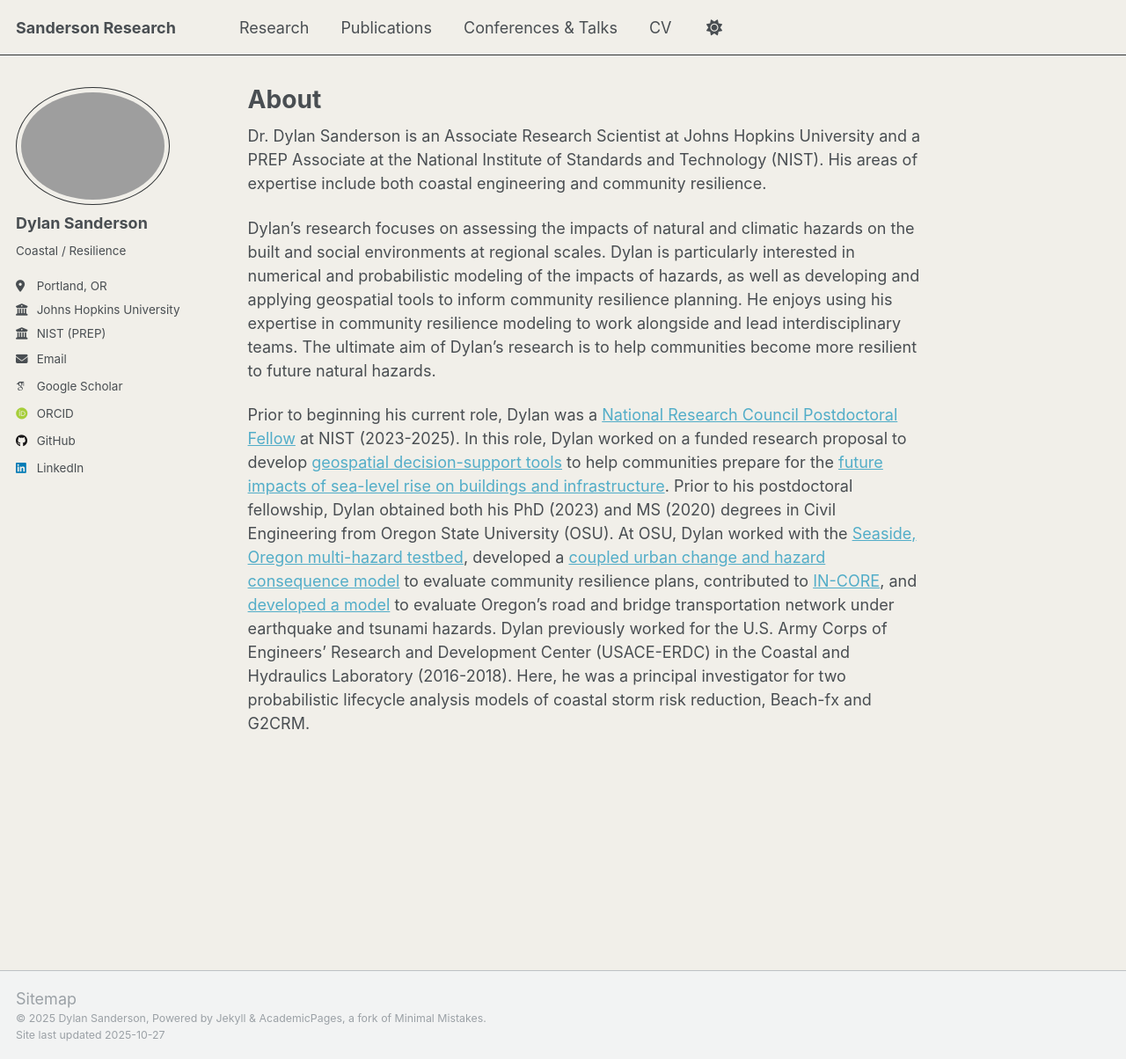
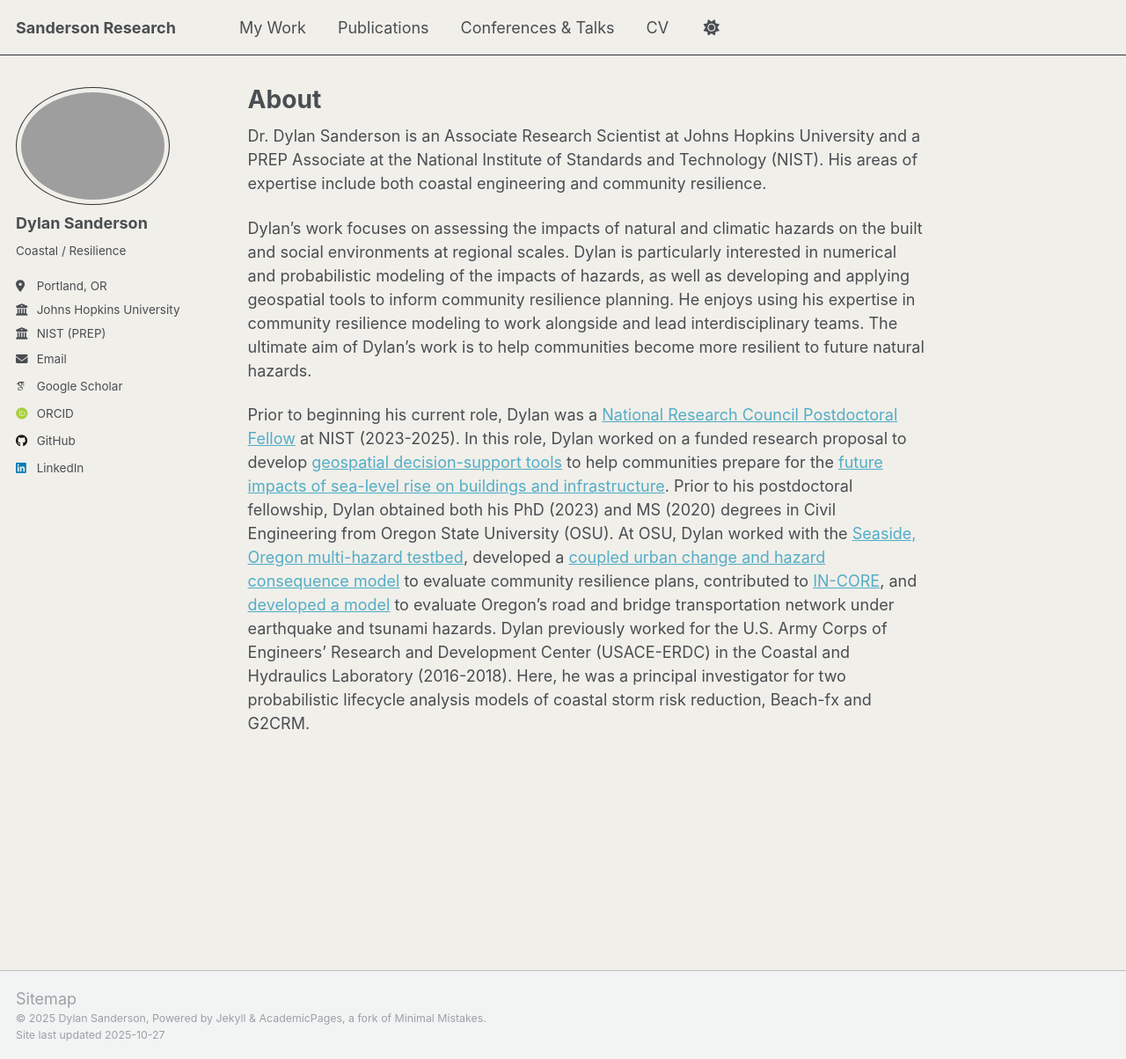
Before and after one commit to 22dylan/22dylan.github.io, a Jekyll site: the page built from _pages/about.md, in a window 1280 px wide and 1204 px high. Shown: the whole window at 88% size. Built offline with Jekyll 4.4.1, drawn with Linux system fonts in a browser that asks for light colours; some web fonts are replaced; a script that is not in the unit is left out.

Commit message:
test change "research" to "work"

```diff
--- a/_pages/about.md
+++ b/_pages/about.md
@@ -15,7 +15,7 @@ And here is the body.
 
 Dr. Dylan Sanderson is an Associate Research Scientist at Johns Hopkins University and a PREP Associate at the National Institute of Standards and Technology (NIST). His areas of expertise include both coastal engineering and community resilience.
 
-Dylan's research focuses on assessing the impacts of natural and climatic hazards on the built and social environments at regional scales. Dylan is particularly interested in numerical and probabilistic modeling of the impacts of hazards, as well as developing and applying geospatial tools to inform community resilience planning. He enjoys using his expertise in community resilience modeling to work alongside and lead interdisciplinary teams. The ultimate aim of Dylan's research is to help communities become more resilient to future natural hazards.
+Dylan's work focuses on assessing the impacts of natural and climatic hazards on the built and social environments at regional scales. Dylan is particularly interested in numerical and probabilistic modeling of the impacts of hazards, as well as developing and applying geospatial tools to inform community resilience planning. He enjoys using his expertise in community resilience modeling to work alongside and lead interdisciplinary teams. The ultimate aim of Dylan's work is to help communities become more resilient to future natural hazards.
 
 Prior to beginning his current role, Dylan was a [National Research Council Postdoctoral Fellow](https://www.nationalacademies.org/our-work/rap/nrc-research-associateship-programs) at NIST (2023-2025). In this role, Dylan worked on a funded research proposal to develop [geospatial decision-support tools](https://zenodo.org/records/15120769) to help communities prepare for the [future impacts of sea-level rise on buildings and infrastructure](https://zenodo.org/records/12573416). Prior to his postdoctoral fellowship, Dylan obtained both his PhD (2023) and MS (2020) degrees in Civil Engineering from Oregon State University (OSU). At OSU, Dylan worked with the [Seaside, Oregon multi-hazard testbed](https://22dylan.github.io/pyincore_seaside_jb/), developed a [coupled urban change and hazard consequence model](https://22dylan.github.io/UrbanChange-HazardConsequence/intro.html) to evaluate community resilience plans, contributed to [IN-CORE](https://tools.in-core.org/), and [developed a model](https://tinyurl.com/rgnl-locl-resilience) to evaluate Oregon’s road and bridge transportation network under earthquake and tsunami hazards. Dylan previously worked for the U.S. Army Corps of Engineers’ Research and Development Center (USACE-ERDC) in the Coastal and Hydraulics Laboratory (2016-2018). Here, he was a principal investigator for two probabilistic lifecycle analysis models of coastal storm risk reduction, Beach-fx and G2CRM.
 
--- a/_pages/reasearch.md
+++ b/_pages/reasearch.md
@@ -1,7 +1,7 @@
 ---
-title: "Research"
+title: "My Work"
 sitemap: true
-permalink: /research/
+permalink: /work/
 ---
 
 My research focuses on assessing the impacts of natural and climatic hazards on the built and social environments at regional scales. I am particularly interested in both the development of geospatial decision-support tools and using existing models in novel ways.
```
Also changed, not shown: _data/navigation.yml (+2 -7 lines).
